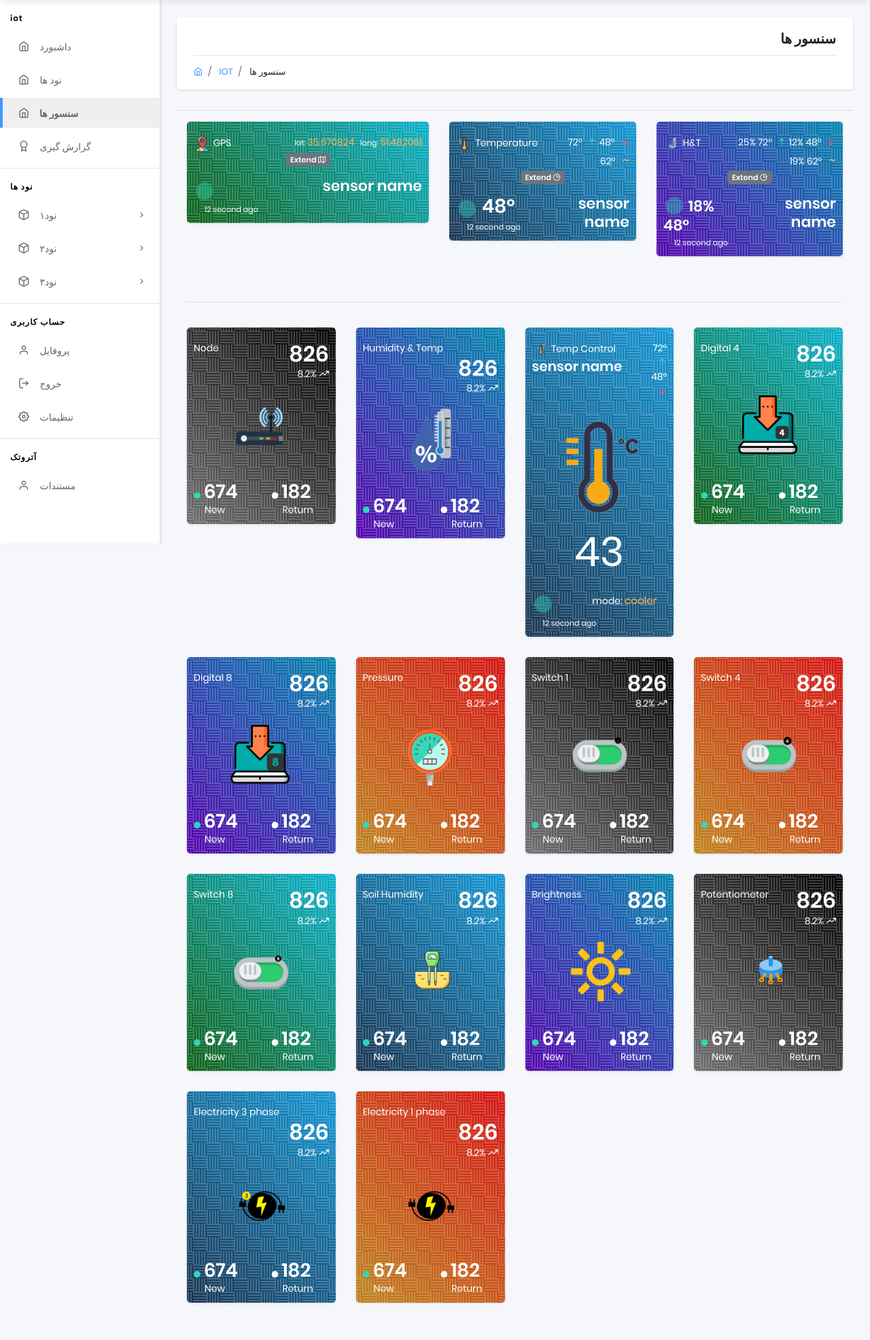
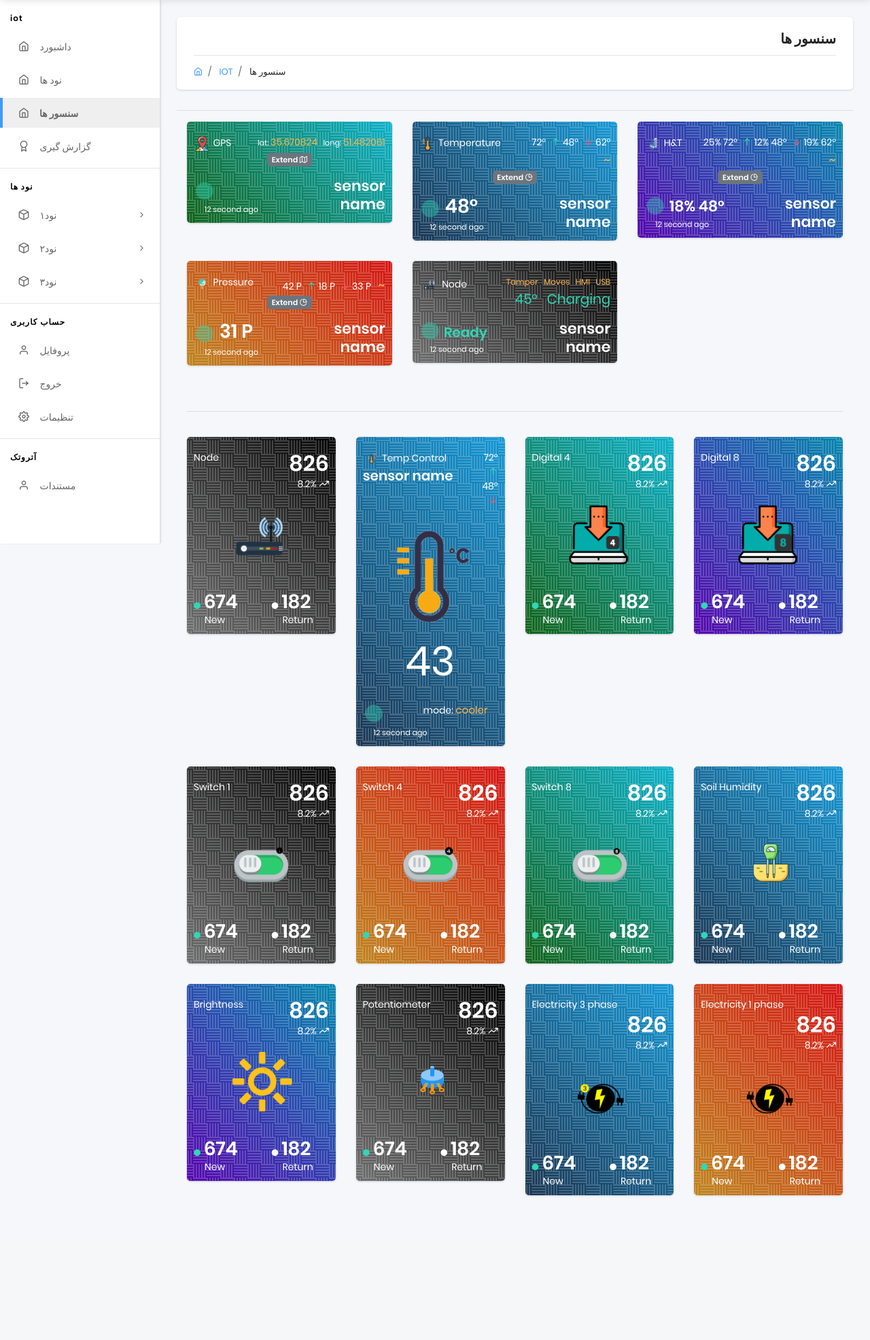
Before and after one commit to nimadorostkar/IOT, a Django app: page /sensors.html in a window 1280 px wide. Shown: the part 56-2028 px from the top of the page at 68% size. After the commit the page ends 1817 px from the top, so only its background shows below. Run offline with Django 3.2, Linux system fonts and the light colour scheme; a user stored in the database is signed in; some libraries are stand-ins or nearby versions.

Commit message:
node added

```diff
--- a/core/static/assets/js/pages/chart-apex.js
+++ b/core/static/assets/js/pages/chart-apex.js
@@ -136,6 +136,49 @@ $(document).ready(function() {
           );
           chart.render();
       });
+
+
+
+
+
+      $(function() {
+          var options = {
+              chart: {
+                  height: 350,
+                  type: 'radialBar',
+              },
+              plotOptions: {
+                  radialBar: {
+                      hollow: {
+                          size: '60%',
+                      }
+                  },
+              },
+              colors: ["#4099ff"],
+              fill: {
+                  type: 'gradient',
+                  gradient: {
+                      shade: 'dark',
+                      type: 'vertical',
+                      shadeIntensity: 0.5,
+                      gradientToColors: ['#0e9e4a'],
+                      inverseColors: true,
+                      opacityFrom: 1,
+                      opacityTo: 1,
+                      stops: [0, 100]
+                  }
+              },
+              series: [60],
+              labels: ['Cricket'],
+          }
+          var chart = new ApexCharts(
+              document.querySelector("#radialBar-chart-pressure"),
+              options
+          );
+          chart.render();
+      });
+
+
 
 
 
--- a/templates/sensors.html
+++ b/templates/sensors.html
@@ -35,7 +35,7 @@
           <div class="container">
         		<div class="row">
 
-              <div class="col-sm">
+              <div class="col-4">
                     <div class="card bg-green text-white">
                         <div class="card-body bg-patern-white">
                             <div class="row">
@@ -73,14 +73,14 @@
                                     <small class="ml-3"> 12 second ago </small>
                                 </div>
                                 <div class="col">
-                                    <h4 class="m-0 text-white text-right"> sensor name  </h4>
+                                    <a href="#"><h4 class="m-0 text-white text-right"> sensor name  </h4></a>
                                 </div>
                             </div>
                         </div>
                     </div>
         			</div>
 
-        			<div class="col-sm">
+        			<div class="col-4">
                     <div class="card bg-primary text-white">
                         <div class="card-body bg-patern-white">
                             <div class="row">
@@ -109,14 +109,14 @@
                                     <small class="ml-3"> 12 second ago </small>
                                 </div>
                                 <div class="col">
-                                    <h4 class="m-0 text-white text-right"> sensor name  </h4>
+                                    <a href="#"><h4 class="m-0 text-white text-right"> sensor name  </h4></a>
                                 </div>
                             </div>
                         </div>
                     </div>
         			</div>
 
-              <div class="col-sm">
+              <div class="col-4">
                     <div class="card bg-pppurple text-white">
                         <div class="card-body bg-patern-white">
                             <div class="row">
@@ -145,7 +145,85 @@
                                     <small class="ml-3"> 12 second ago </small>
                                 </div>
                                 <div class="col">
-                                    <h4 class="m-0 text-white text-right"> sensor name  </h4>
+                                    <a href="#"><h4 class="m-0 text-white text-right"> sensor name  </h4></a>
+                                </div>
+                            </div>
+                        </div>
+                    </div>
+        			</div>
+
+
+              <div class="col-4">
+                    <div class="card bg-orange text-white">
+                        <div class="card-body bg-patern-white">
+                            <div class="row">
+                                <div class="col-auto">
+                                  <img src="/static/assets/images/sensors/pressure.png" width="25px">
+                                  <span>Pressure</span>
+                                </div>
+                                <div class="col text-right">
+                                    <span class="text-white"> 42 P <i class="feather icon-arrow-up ml-1 text-success"></i></span>
+                                    <span class="text-white"> 18 P <i class="feather icon-arrow-down ml-1 text-danger"></i></span>
+                                    <span class="text-white"> 33 P &nbsp;&nbsp;<span style="font-size: 20px;" class="text-warning">~</span> </span>
+                                </div>
+                            </div>
+                            <div align="center">
+                              <a href="#!" class="badge badge-secondary collapsible">Extend <i class="feather icon-pie-chart"></i> </a>
+                              <div class="collapsiblecontent" style="background-color:#ffffff4f;">
+                                  <div class="text-dark" id="radialBar-chart-pressure"></div>
+                              </div>
+                            </div>
+                            <div class="row mt-3">
+                                <div class="col">
+                                    <h3 class="m-0 text-white">
+                                      <div class="spinner-grow text-success" role="status"> <span class="sr-only">Loading...</span> </div>
+                                      31 P
+                                    </h3>
+                                    <small class="ml-3"> 12 second ago </small>
+                                </div>
+                                <div class="col">
+                                    <a href="#"><h4 class="m-0 text-white text-right"> sensor name  </h4></a>
+                                </div>
+                            </div>
+                        </div>
+                    </div>
+        			</div>
+
+
+              <div class="col-4">
+                    <div class="card bg-grey text-white">
+                        <div class="card-body bg-patern-white">
+                            <div class="row">
+                                <div class="col-auto">
+                                  <img src="/static/assets/images/sensors/node.png" width="30px">
+                                  <span>Node</span>
+                                </div>
+                                <div class="col text-right">
+                                  <small>
+                                    <span style="font-size: 12px;" class="text-warning">Tamper</span>
+                                    &nbsp;
+                                    <span style="font-size: 12px;" class="text-warning">Moves</span>
+                                    &nbsp;
+                                    <span style="font-size: 12px;" class="text-warning">HMI</span>
+                                    &nbsp;
+                                    <span style="font-size: 12px;" class="text-warning">USB</span>
+                                  </small>
+                                  <br>
+                                  <span style="font-size: 20px;" class="text-success">45°</span>
+                                  &nbsp;&nbsp;
+                                  <span style="font-size: 20px;" class="text-success">Charging</span>
+                                </div>
+                            </div>
+                            <div class="row mt-3">
+                                <div class="col">
+                                    <h5 class="m-0 text-success">
+                                      <div class="spinner-grow text-success" role="status"> <span class="sr-only">Loading...</span> </div>
+                                      Ready
+                                    </h5>
+                                    <small class="ml-3"> 12 second ago </small>
+                                </div>
+                                <div class="col">
+                                    <a href="#"><h4 class="m-0 text-white text-right"> sensor name  </h4></a>
                                 </div>
                             </div>
                         </div>
@@ -174,6 +252,7 @@
 
 
       <div class="row">
+
 
 
           <div class="col-sm-3">
@@ -205,34 +284,6 @@
               </div>
           </div>
 
-          <div class="col-sm-3">
-              <div class="card bg-pppurple text-white">
-                  <div class="card-body bg-patern-white">
-                      <div class="row">
-                          <div class="col-auto">
-                              <span> Humidity & Temp </span>
-                          </div>
-                          <div class="col text-right">
-                              <h2 class="mb-0 text-white">826</h2>
-                              <span class="text-white">8.2%<i class="feather icon-trending-up ml-1"></i></span>
-                          </div>
-                      </div>
-                      <div align="center">
-                         <img src="/static/assets/images/sensors/humidity.png" width="130px">
-                      </div>
-                      <div class="row mt-3">
-                          <div class="col">
-                              <h3 class="m-0 text-white"><i class="fas fa-circle f-10 m-r-5 text-success"></i>674</h3>
-                              <span class="ml-3">New</span>
-                          </div>
-                          <div class="col">
-                              <h3 class="m-0 text-white"><i class="fas fa-circle f-10 m-r-5 text-white"></i>182</h3>
-                              <span class="ml-3">Return</span>
-                          </div>
-                      </div>
-                  </div>
-              </div>
-          </div>
 
           <div class="col-sm-3">
               <div class="card bg-primary text-white">
@@ -331,34 +382,7 @@
               </div>
           </div>
 
-          <div class="col-sm-3">
-              <div class="card bg-orange text-white">
-                  <div class="card-body bg-patern-white">
-                      <div class="row">
-                          <div class="col-auto">
-                              <span> Pressure </span>
-                          </div>
-                          <div class="col text-right">
-                              <h2 class="mb-0 text-white">826</h2>
-                              <span class="text-white">8.2%<i class="feather icon-trending-up ml-1"></i></span>
-                          </div>
-                      </div>
-                      <div align="center">
-                         <img src="/static/assets/images/sensors/pressure.png" width="130px">
-                      </div>
-                      <div class="row mt-3">
-                          <div class="col">
-                              <h3 class="m-0 text-white"><i class="fas fa-circle f-10 m-r-5 text-success"></i>674</h3>
-                              <span class="ml-3">New</span>
-                          </div>
-                          <div class="col">
-                              <h3 class="m-0 text-white"><i class="fas fa-circle f-10 m-r-5 text-white"></i>182</h3>
-                              <span class="ml-3">Return</span>
-                          </div>
-                      </div>
-                  </div>
-              </div>
-          </div>
+
 
           <div class="col-sm-3">
               <div class="card bg-grey text-white">
```
